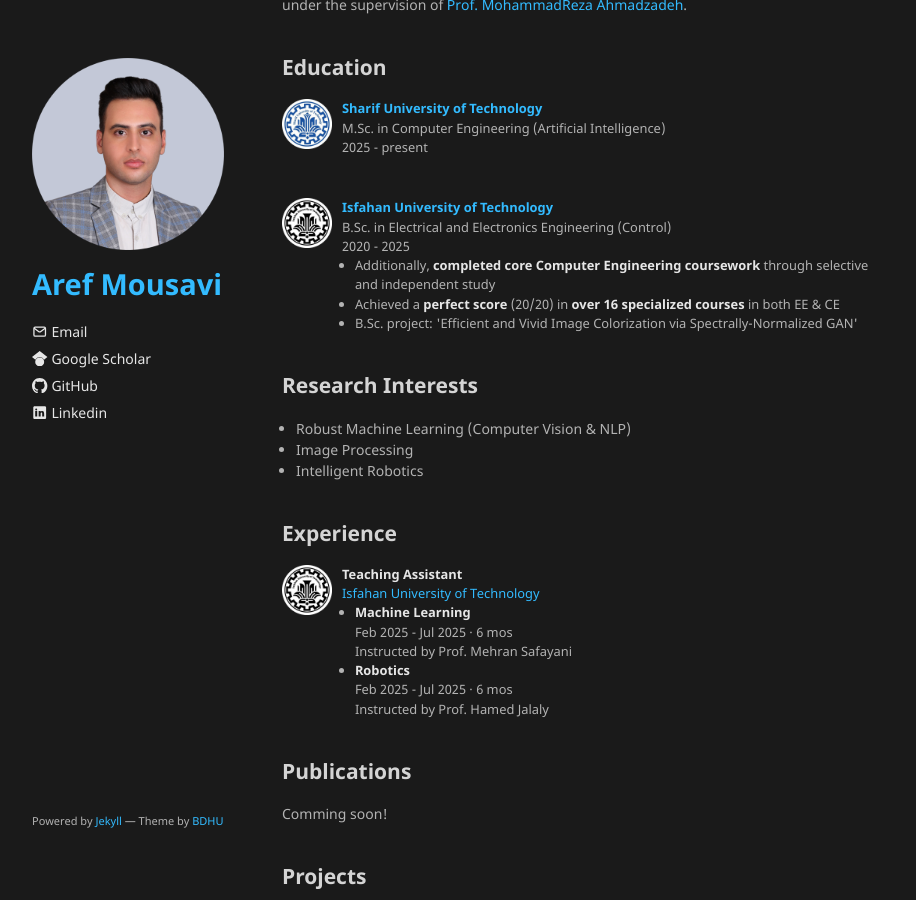
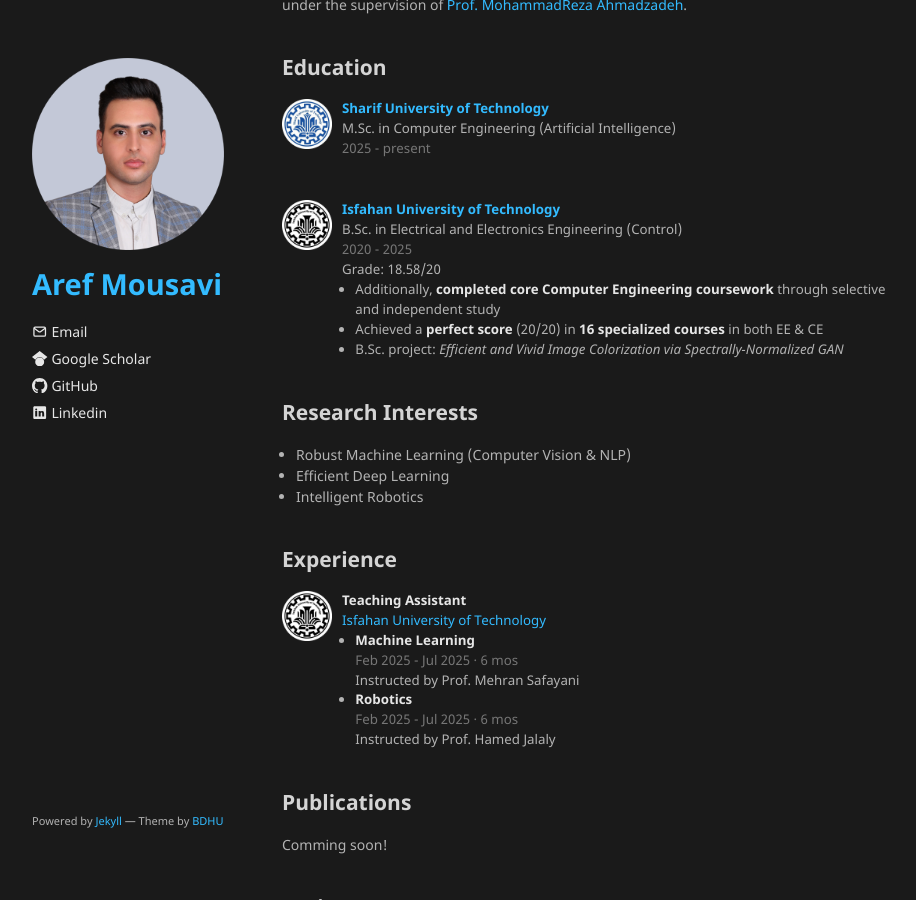
Before and after one commit to arefmousavi/arefmousavi.github.io, a Jekyll site: the page built from index.md, in a window 1280 px wide and 900 px high, scrolled down 422 px. Shown: the whole window, without its empty margins (178-1094 px from the left). Built offline with Jekyll 4.4.1, drawn with Linux system fonts in a browser that asks for light colours; the repository's description, which GitHub fills in, is left out; our own code applies the rules of GitHub Pages for plain Markdown files.

Commit message:
chore: update main page

```diff
--- a/index.md
+++ b/index.md
@@ -21,23 +21,24 @@ Previously, I conducted research in computer vision at Isfahan University of Tec
 ## Education
 <div style="display:flex; align-items:left;">
   <img src="./assets/img/SUT.png" alt="" style="width:50px; height:50px; margin-right:10px;">
-  <div style="font-size: 92%;">
+  <div style="font-size: 95%;">
     <strong><a href="https://en.sharif.ir/" target="_blank">Sharif University of Technology</a></strong><br>
     M.Sc. in Computer Engineering (Artificial Intelligence)<br>
-    2025 - present<br>
+    <span style="opacity:0.6;">2025 - present</span><br>
   </div>
 </div><br>
 
 <div style="display:flex; align-items:left;">
   <img src="./assets/img/IUT.png" alt="" style="width:50px; height:50px; margin-right:10px;">
-  <div style="font-size: 92%;">
+  <div style="font-size: 95%;">
     <strong><a href="https://english.iut.ac.ir/" target="_blank">Isfahan University of Technology</a></strong><br>
     B.Sc. in Electrical and Electronics Engineering (Control)<br>
-    2020 - 2025<br>
+    <span style="opacity:0.6;">2020 - 2025</span><br>
+    Grade: 18.58/20<br>
     <ul style="padding-left: 1em; margin-left: 0; list-style-position: outside; margin-bottom: 0;">
       <li>Additionally, <strong>completed core Computer Engineering coursework</strong> through selective and independent study</li>
-      <li>Achieved a <strong>perfect score</strong> (20/20) in <strong>over 16 specialized courses</strong> in both EE & CE</li>
-      <li>B.Sc. project: 'Efficient and Vivid Image Colorization via Spectrally-Normalized GAN'</li>
+      <li>Achieved a <strong>perfect score</strong> (20/20) in <strong> 16 specialized courses</strong> in both EE & CE</li>
+      <li>B.Sc. project: <em>Efficient and Vivid Image Colorization via Spectrally-Normalized GAN</em></li>
     </ul>
   </div>
 </div><br>
@@ -46,7 +47,7 @@ Previously, I conducted research in computer vision at Isfahan University of Tec
 ## Research Interests
 <ul style="padding-left: 1em; margin-left: 0; list-style-position: outside; margin-bottom: 0;">
   <li>Robust Machine Learning (Computer Vision & NLP)</li>
-  <li>Image Processing</li>
+  <li>Efficient Deep Learning</li>
   <li>Intelligent Robotics</li>
 </ul><br>
 
@@ -54,18 +55,18 @@ Previously, I conducted research in computer vision at Isfahan University of Tec
 ## Experience
 <div style="display:flex; align-items:left;">
   <img src="./assets/img/IUT.png" alt="" style="width:50px; height:50px; margin-right:10px;">
-  <div style="font-size: 92%;">
+  <div style="font-size: 95%;">
     <strong>Teaching Assistant</strong><br>
     <a href="https://english.iut.ac.ir/" target="_blank">Isfahan University of Technology</a><br>
     <ul style="padding-left: 1em; margin-left: 0; list-style-position: outside; margin-bottom: 0;">
       <li>
         <strong>Machine Learning</strong><br>
-        Feb 2025 - Jul 2025 · 6 mos<br>
+        <span style="opacity:0.6;">Feb 2025 - Jul 2025 · 6 mos</span><br>
         Instructed by Prof. Mehran Safayani<br>
       </li>
       <li>
         <strong>Robotics</strong><br>
-        Feb 2025 - Jul 2025 · 6 mos<br>
+        <span style="opacity:0.6;">Feb 2025 - Jul 2025 · 6 mos</span><br>
         Instructed by Prof. Hamed Jalaly
       </li>
     </ul>
```
